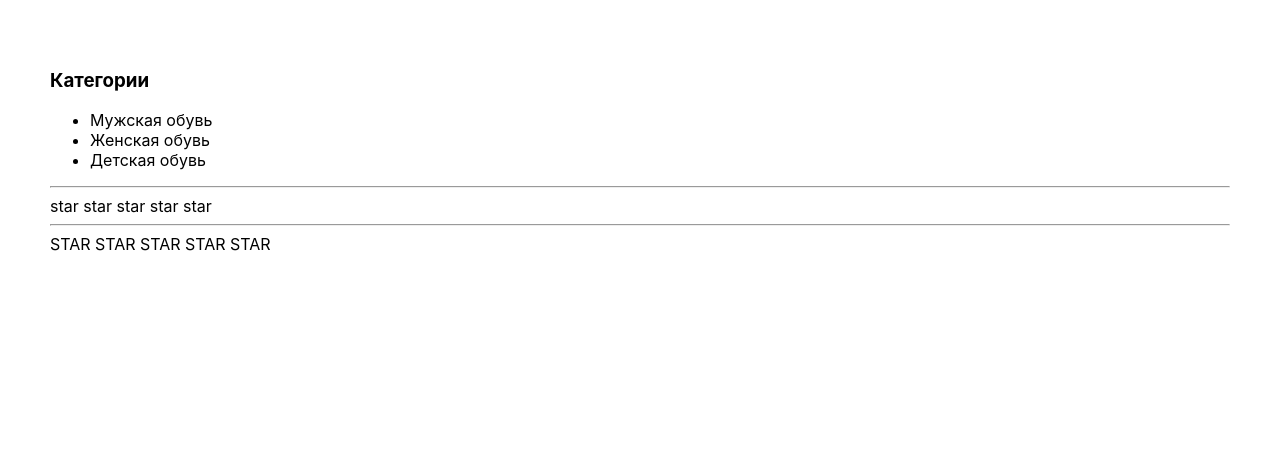
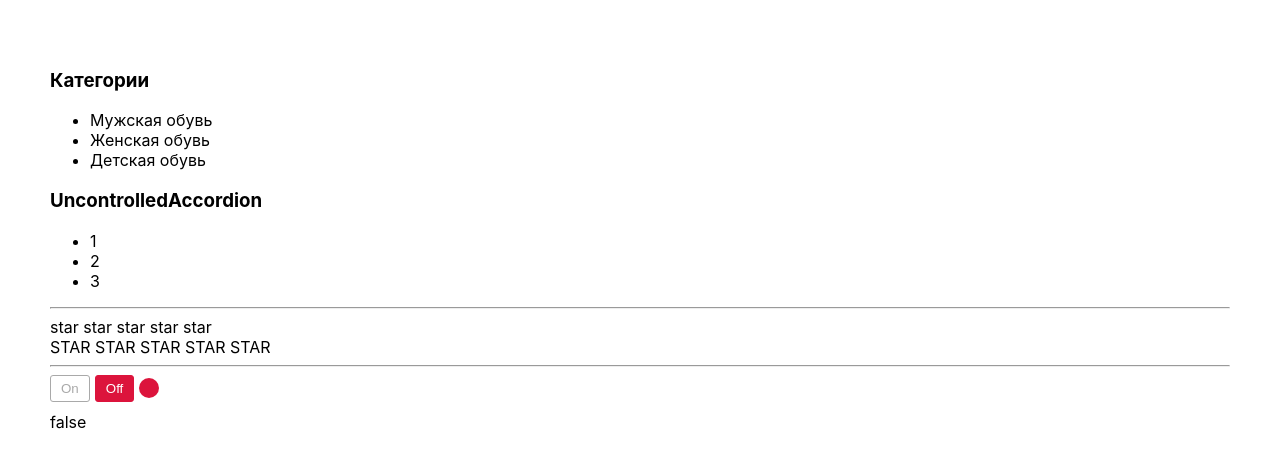
Before and after one commit to BekzodDeveloper/kmb, a React (Create React App) app: page / in a window 1280 px wide. Shown: the top 466 px of the page. Built offline with nearby package versions, Linux system fonts and the light colour scheme.

Commit message:
feat: M#4.2 callbacks-2 (controlled & uncontrolled components, useState, callbacks)

```diff
--- a/src/App.tsx
+++ b/src/App.tsx
@@ -5,26 +5,28 @@ import {Rating, RatingValueType} from "./components/Rating/Rating";
 import {OnOff} from "./components/OnOff/OnOff";
 import {UncontrolledAccordion} from "./components/UncontrolledAccordion/UncontrolledAccordion";
 import {UncontrolledRating} from "./components/UncontrolledRating/UncontrolledRating";
+import {UncontrolledOnOff} from "./components/UncontrolledOnOff/UncontrolledOnOff";
 
 function App() {
     const [ratingValue, setRatingValue] = useState<RatingValueType>(0)
-    const [accordionCollapsed, setAccordionCollapsed] = useState<boolean>(false)
+    const [accordionCollapsed, setAccordionCollapsed] = useState<boolean>(false);
+    const [isOn, setIsOn] = useState<boolean>(false);
+
 
     return (
         <div className="App">
-            <Accordion title={'Категории'} collapsed={accordionCollapsed} setAccordionCollapsed={setAccordionCollapsed}/>
+            <Accordion title={'Категории'}
+                       collapsed={accordionCollapsed}
+                       setAccordionCollapsed={setAccordionCollapsed}/>
+            <UncontrolledAccordion title={'UncontrolledAccordion'}/>
 
+            <hr/>
             <Rating ratingValue={ratingValue} onSetRatingValue={setRatingValue}/>
+            <UncontrolledRating/>
             <hr/>
-            <UncontrolledRating/>
+            {/*<OnOff isOn={isOn} setIsOn={setIsOn}/>*/}
+            <UncontrolledOnOff setIsOn={setIsOn}/>{isOn.toString()}
 
-            {/*<Accordion title={'MENU #2'} collapsed={false}/>*/}
-
-            {/*<OnOff/>*/}
-            {/*<OnOff/>*/}
-
-            {/*<UncontrolledAccordion title={'UncontrolledAccordion'}/>*/}
-            {/*<UncontrolledAccordion title={'UncontrolledAccordion #2'}/>*/}
         </div>
     );
 }
--- a/src/components/Accordion/Accordion.tsx
+++ b/src/components/Accordion/Accordion.tsx
@@ -16,7 +16,6 @@ export function Accordion(props: AccordionPropsType) {
                         setAccordionCollapsed={props.setAccordionCollapsed}/>
         {!props.collapsed &&
             <AccordionBody collapsed={props.collapsed} setAccordionCollapsed={props.setAccordionCollapsed}/>}
-        <hr/>
     </div>
 
 
--- a/src/components/UncontrolledAccordion/UncontrolledAccordion.tsx
+++ b/src/components/UncontrolledAccordion/UncontrolledAccordion.tsx
@@ -11,8 +11,6 @@ export function UncontrolledAccordion(props: UncontrolledAccordionPropsType) {
 
     return <div>
         <UncontrolledAccordionTitle title={props.title} setIsCollapsed={setIsCollapsed} isCollapsed={isCollapsed}/>
-        {/*<button onClick={() => setIsCollapsed(!isCollapsed)}>Toggle</button>*/}
-        <span>{isCollapsed && "Collapsed"}</span>
         {!isCollapsed && <UncontrolledAccordionBody/>}
     </div>
 
--- /dev/null
+++ b/src/components/UncontrolledOnOff/OnOff.module.css
@@ -0,0 +1,46 @@
+
+.wrapper {
+    margin-bottom: 10px;
+    display: flex;
+    align-items: center;
+}
+
+.defaultBtn {
+    background-color: white;
+    padding: 5px 10px;
+    margin-right: 5px;
+    cursor: pointer;
+    border: 1px solid darkgrey;
+    border-radius: 3px;
+    color: darkgrey;
+}
+
+.onBtn {
+    background-color: chartreuse;
+    cursor: default;
+    color: white;
+    border: 1px solid chartreuse;
+}
+
+.offBtn {
+    background-color: crimson;
+    cursor: default;
+    color: white;
+    border: 1px solid crimson;
+}
+
+.offIndicator {
+    background-color: crimson;
+    width: 20px;
+    height: 20px;
+    border-radius: 50px;
+    display: inline-block;
+}
+
+.onIndicator {
+    background-color: chartreuse;
+    width: 20px;
+    height: 20px;
+    border-radius: 50px;
+    display: inline-block;
+}
--- /dev/null
+++ b/src/components/UncontrolledOnOff/UncontrolledOnOff.tsx
@@ -0,0 +1,27 @@
+import React, {useState} from "react";
+import s from './OnOff.module.css';
+
+type OnOffType = {
+    setIsOn: (isOn: boolean) => void
+};
+export const UncontrolledOnOff: React.FC<OnOffType> =
+    (props) => {
+        const [isOn, setIsOn] = useState<boolean>(false);
+
+        const onClicked = () => {
+            setIsOn(true);
+            props.setIsOn(true)
+        }
+        const offClicked = () => {
+            setIsOn(false);
+            props.setIsOn(false)
+        }
+
+
+        return <div className={s.wrapper}>
+            <button onClick={onClicked} className={`${s.defaultBtn} ${isOn && s.onBtn}`}>On</button>
+            <button onClick={offClicked} className={`${s.defaultBtn} ${!isOn && s.offBtn}`}>Off</button>
+            <div className={`${isOn ? s.onIndicator : s.offIndicator}`}></div>
+
+        </div>
+    }
```
Also changed, not shown: src/components/OnOff/OnOff.tsx (+10 -6 lines).
